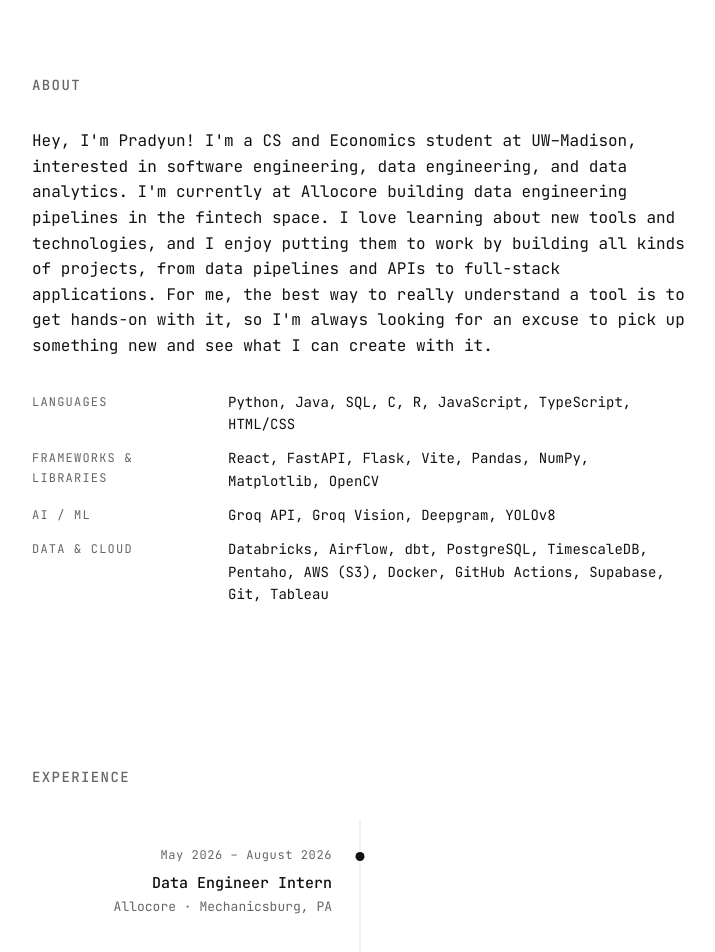
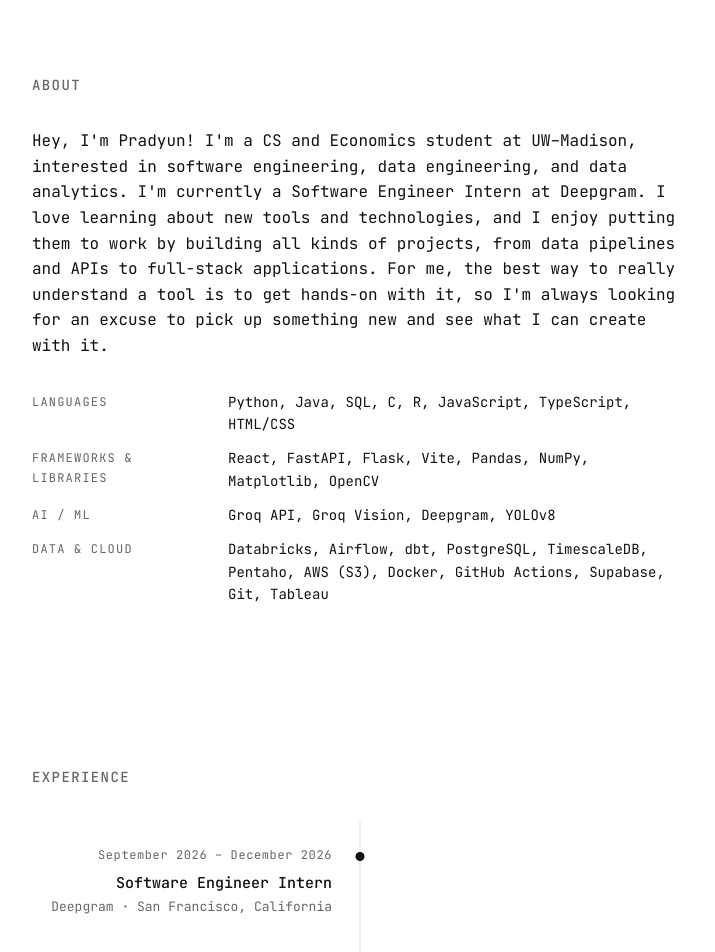
Before and after one commit to pradyunbachu/Portfolio-Website, a React (Vite) app: page / in a window 1280 px wide. Shown: the part 940-1892 px from the top of the page, without its empty margins (280-995 px from the left). Built offline with nearby package versions, Linux system fonts and the light colour scheme.

Commit message:
Add Deepgram software engineering internship

```diff
--- a/src/data/content.js
+++ b/src/data/content.js
@@ -1,6 +1,6 @@
 export const about = {
   paragraph:
-    "Hey, I'm Pradyun! I'm a CS and Economics student at UW–Madison, interested in software engineering, data engineering, and data analytics. I'm currently at Allocore building data engineering pipelines in the fintech space. I love learning about new tools and technologies, and I enjoy putting them to work by building all kinds of projects, from data pipelines and APIs to full-stack applications. For me, the best way to really understand a tool is to get hands-on with it, so I'm always looking for an excuse to pick up something new and see what I can create with it.",
+    "Hey, I'm Pradyun! I'm a CS and Economics student at UW–Madison, interested in software engineering, data engineering, and data analytics. I'm currently a Software Engineer Intern at Deepgram. I love learning about new tools and technologies, and I enjoy putting them to work by building all kinds of projects, from data pipelines and APIs to full-stack applications. For me, the best way to really understand a tool is to get hands-on with it, so I'm always looking for an excuse to pick up something new and see what I can create with it.",
 };
 
 export const skills = [
@@ -23,6 +23,12 @@
 ];
 
 export const experience = [
+  {
+    title: "Software Engineer Intern",
+    org: "Deepgram",
+    date: "September 2026 – December 2026",
+    location: "San Francisco, California",
+  },
   {
     title: "Data Engineer Intern",
     org: "Allocore",
```
